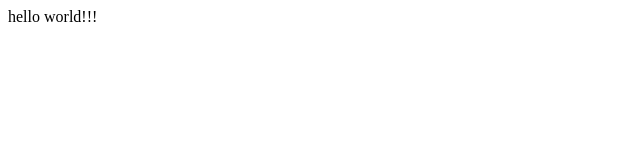
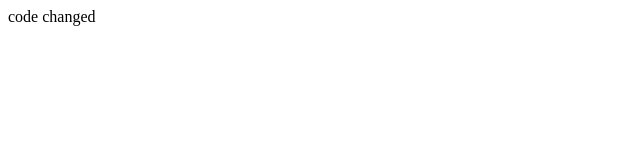
Before and after one commit to sourav2592/azurecode, a plain HTML site: page index.html in a window 1280 px wide. Shown: the full height of the page, 0-640 px from the left. Drawn offline with Linux system fonts and the light colour scheme.

Commit message:
code changed

```diff
--- a/index.html
+++ b/index.html
@@ -1,3 +1,3 @@
 <html>
-<body>hello world!!!</body>
+<body>code changed</body>
 </html>
```
